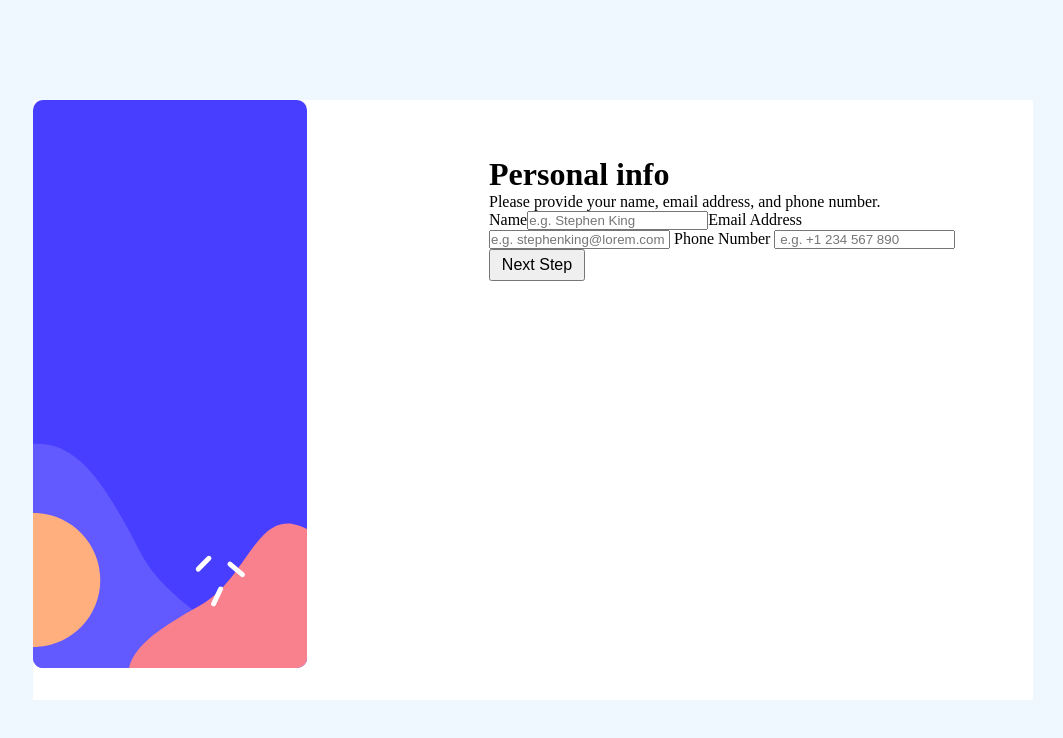
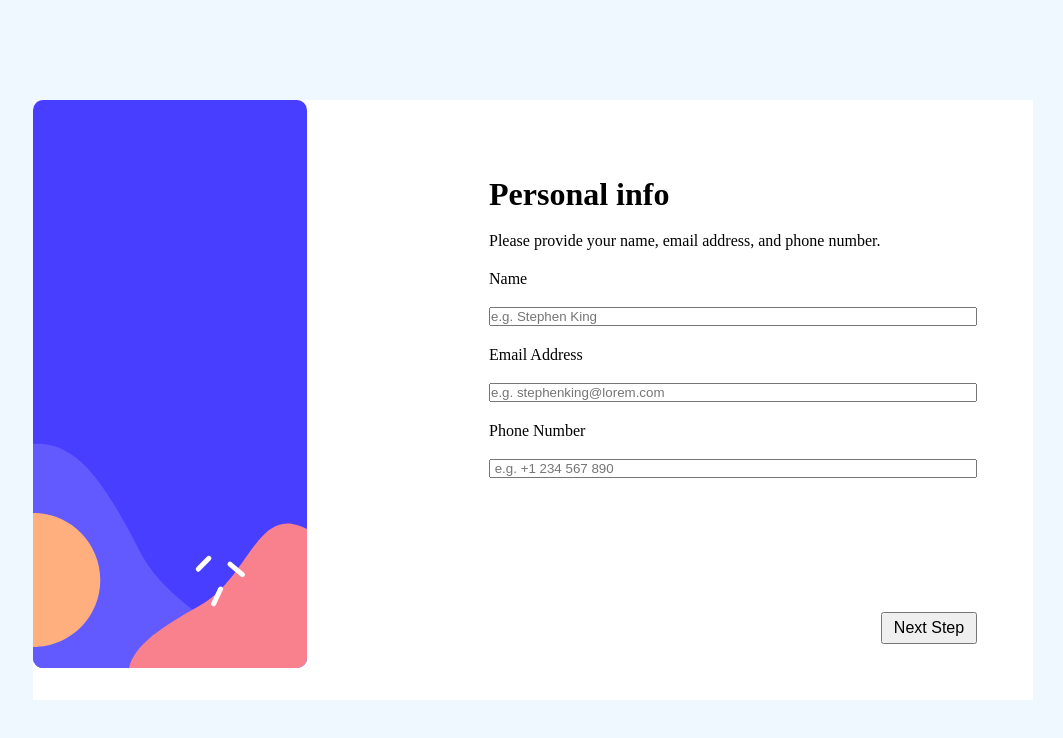
Before and after one commit to Fossele/multi-form-page, a React (Vite) app: page / in a window 1280 px wide. Shown: the top 738 px of the page, without its empty margins (217-1280 px from the left). Built offline with nearby package versions, Linux system fonts and the light colour scheme.

Commit message:
Add all project files

```diff
--- a/src/App.css
+++ b/src/App.css
@@ -82,11 +82,12 @@ border-radius: 50%;
 width: 30px;
 height: 14px;
 display: flex;
-transition-duration: 10s;
+
 }
 
 .plan-btn-rigth{
     justify-content: flex-end;
+    transition: 1s;
 }
 
 
@@ -96,6 +97,12 @@ transition-duration: 10s;
     justify-content: space-between;
 }
 
+.nav-end{
+       display: flex;
+    justify-content: flex-end;
+
+}
+
 .nav .prev,.next{
     height: 2rem;
     width: 6rem;
--- a/src/App.jsx
+++ b/src/App.jsx
@@ -7,7 +7,8 @@ import './App.css'
 
 function Step1({ setStep }) {
   return (
-    <div>
+    <>
+    <div className='operation'>
       <h1>Personal info</h1>
       <p> Please provide your name, email address, and phone number.</p>
 
@@ -19,9 +20,14 @@ function Step1({ setStep }) {
 
       <label for="number"> Phone Number </label>
       <input type='number' placeholder=' e.g. +1 234 567 890' />
+    </div>
+    <div className='nav-end'>
+     <button onClick={() => setStep("step2")} className='next'>Next Step</button>
+    </div>
 
-      <button onClick={() => setStep("step2")} className='next'>Next Step</button>
-    </div>
+
+
+    </>
   )
 }
 
```
